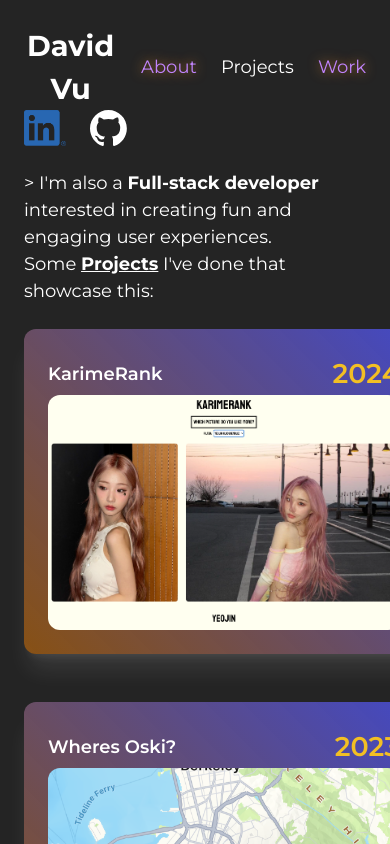
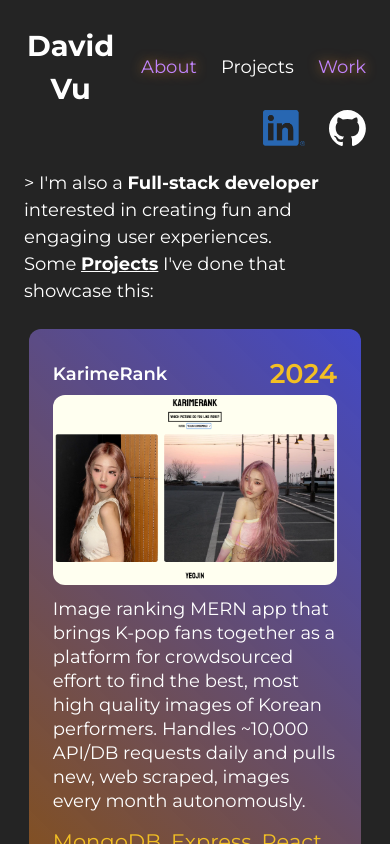
Before and after one commit to david-m-vu/David-Vu-Portfolio, a React (Vite) app: page /projects in a window 390 px wide. Built offline with nearby package versions, Linux system fonts and the light colour scheme.

Commit message:
added focus animations and made more mobile friendly

```diff
--- a/index.html
+++ b/index.html
@@ -3,6 +3,7 @@
   <head>
     <meta charset="UTF-8" />
     <link rel="icon" type="image/svg+xml" href="/penguin.svg" />
+    <link rel="apple-touch-icon" href="/penguin.svg" />
     <meta name="viewport" content="width=device-width, initial-scale=1.0" />
     <title>David Vu | Portfolio</title>
   </head>
--- a/src/components/NavBar/NavBar.jsx
+++ b/src/components/NavBar/NavBar.jsx
@@ -28,9 +28,10 @@
     return (
         <div id="NavBar" className="mb-4">
             <nav className="flex flex-col min-[556px]:flex-row min-[556px]:justify-between">
-                <div className="left flex flex-row items-center gap-4 md:gap-8">
+                <div className="left flex flex-row justify-between items-center gap-4 md:gap-8 md:justify-start">
 
                     <NavLink to="/"><h1 className="font-bold text-center">David Vu</h1></NavLink>
+                    <div className="flex flex-row items-center gap-4 md:gap-8">
                         <div className="relative group">
                             <div className={`${textBgBlur} text-[0.75rem] md:text-[0.8rem] lg:text-[1rem]`}>About</div>
                             <NavLink to="/"><div className={`${getIsHighlighted("/")} ${getNavLinkClass("/about")} text-[0.75rem] md:text-[0.8rem] lg:text-[1rem]`}>About</div></NavLink>
@@ -38,14 +39,16 @@
 
                         <div className="relative group">
                             <div className={`${textBgBlur} text-[0.75rem] md:text-[0.8rem] lg:text-[1rem]`}>Projects</div>
-                        <NavLink to="/projects"><div className={`${getIsHighlighted("/projects")} ${getNavLinkClass("/projects")} text-[0.75rem] md:text-[0.8rem] lg:text-[1rem]` }>Projects</div></NavLink>
+                            <NavLink to="/projects"><div className={`${getIsHighlighted("/projects")} ${getNavLinkClass("/projects")} text-[0.75rem] md:text-[0.8rem] lg:text-[1rem]`}>Projects</div></NavLink>
                         </div>
                         <div className="relative group">
                             <div className={`${textBgBlur} text-[0.75rem] md:text-[0.8rem] lg:text-[1rem]`}>Work</div>
                             <NavLink to="/work"><div className={`${getIsHighlighted("/work")} ${getNavLinkClass("/work")} text-[0.75rem] md:text-[0.8rem] lg:text-[1rem]`}>Work</div></NavLink>
                         </div>
                     </div>
-                <div className="right flex-row items-center gap-4 flex">
+
+                </div>
+                <div className="right flex-row items-center gap-4 flex justify-end">
                     <a rel="noopener noreferrer" target="_blank" href="https://www.linkedin.com/in/david-vu-a4a2b7223/"><img className="h-[1.5rem] md:h-[2rem] lg:h-[2.25rem] hover:scale-95 transition-transform" src={linkedInIcon}></img></a>
                     <a rel="noopener noreferrer" target="_blank" href="https://github.com/david-m-vu"><img className="h-[1.5rem] md:h-[2rem] lg:h-[2.25rem] hover:scale-95 transition-transform" src={githubIcon}></img></a>
                 </div>
--- a/src/components/Project/Project.css
+++ b/src/components/Project/Project.css
@@ -1,15 +1,14 @@
 .Project {
     background: rgb(252,186,3);
     background: linear-gradient(45deg, rgba(252,134,3,0.4640231092436975) 0%, rgba(67,73,197,1) 100%);
-    width: 400px;
-    height: 325px;
+    width: 332.3px;
+    height: 270px;
     overflow: hidden;
     transition: height 0.2s ease;
-    box-shadow: 0 20px 25px -5px rgba(255, 255, 255, 0.1), 0 8px 10px -6px rgba(255, 255, 255, 0.1);
 }
 
 .opened {
-    height: 650px;
+    height: 600px;
 }
 
 .Project .content {
@@ -56,3 +55,19 @@
     display: hidden;
 
 }
+
+@media only screen and (min-width: 452px) {
+    .Project {
+        background: rgb(252,186,3);
+        background: linear-gradient(45deg, rgba(252,134,3,0.4640231092436975) 0%, rgba(67,73,197,1) 100%);
+        width: 400px;
+        height: 325px;
+        overflow: hidden;
+        transition: height 0.2s ease;
+    }
+
+    .opened {
+        height: 650px;
+    }
+
+}
--- a/src/components/Project/Project.jsx
+++ b/src/components/Project/Project.jsx
@@ -7,7 +7,7 @@
     const [isHoveringImage, setIsHoveringImage] = useState(false);
 
     return (
-        <div className={`Project rounded-lg ${hadHovered ? "opened" : ""}`} onMouseOver={() => setHadHovered(true)}>
+        <div className={`Project rounded-lg ${(hadHovered || window.innerWidth <= 452 )  ? "opened" : ""}`} onMouseOver={() => setHadHovered(true)}>
             <div className="content p-4 h-full ">
                 <div className="header flex justify-between items-center text-lg font-semibold">
                     <p className="text-nowrap">{props.name}</p>
--- a/src/components/WorkExperience/WorkExperience.css
+++ b/src/components/WorkExperience/WorkExperience.css
@@ -3,14 +3,14 @@
     background: linear-gradient(45deg, rgba(67,73,197,1) 0%, rgba(252,134,3,0.4640231092436975) 100%);
     min-height: 250px;
     overflow: hidden;
-    transition: height 0.2s ease;
+    transition: height 0.2s ease, transform 0.15s ease;
     box-shadow: 0 20px 25px -5px rgba(255, 255, 255, 0.1), 0 8px 10px -6px rgba(255, 255, 255, 0.1);
 }
 
 
 .WorkExperience .logo {
+    min-width: 55px;
     height: 55px;
-    width: 55px;
     object-fit: cover;
 }
 
@@ -20,3 +20,7 @@
     transform: translate3d(0, -1rem, 0);
     transition: opacity 0.2s ease, transform 0.2s ease;
 }
+
+.WorkExperience:hover {
+    transform: translate3d(-5px, 0, 0);
+}
--- a/src/scenes/About/About.jsx
+++ b/src/scenes/About/About.jsx
@@ -18,7 +18,7 @@
         <motion.div id="About">
             <div className="flex flex-col items-start gap-8">
                 <div id="personal-info">
-                    <p>&gt; I&apos;m a Senior studying <u><b>Electrical Engineering and Computer Science</b></u> at  <u><b>UC Berkeley,</b></u> <br />set to graduate with a Bachelor&apos;s by December 2025.</p>
+                    <p>&gt; I&apos;m a Senior at  <u><b>UC Berkeley,</b></u> studying <u><b>Electrical Engineering and Computer Science</b></u> <br />set to graduate with a Bachelor&apos;s by December 2025.</p>
                 </div>
                 <div>
                     <p>&gt; I started coding in 2021 and haven&apos;t stopped ever since.</p>
--- a/src/scenes/Work/Work.jsx
+++ b/src/scenes/Work/Work.jsx
@@ -29,7 +29,7 @@
         })}
       </ul>
       <div className="flex flex-row cursor-pointer gap-2 float-right p-4">
-        <h3 onClick={() => navigate("/")} className={`${props.linksAccessed.get("/about") ? "text-gray-300 hover:text-white" : "text-purple-400 hover:text-purple-300"}`}>Back to start</h3>
+        <h3 onClick={() => navigate("/")} className={`${props.linksAccessed.get("/about") ? "text-gray-300 hover:text-white" : "text-purple-400 hover:text-purple-300"}`}>About</h3>
         {
           props.linksAccessed.get("/about") ? <img onClick={() => navigate("/")} className="rightArrow w-[1rem]" src={rightArrowIcon}></img> : <img onClick={() => navigate("/")} className="rightArrow w-[1rem]" src={purpleRightArrowIcon}></img>
         }
--- a/tailwind.config.js
+++ b/tailwind.config.js
@@ -4,6 +4,7 @@
   theme: {
     extend: {},
     screens: {
+      "sm-phone": "452px",
       "phone": "556px",
       "sm": "640px",
       "md": "768px",
```
Lines whose indentation alone changed are shown as unchanged.
